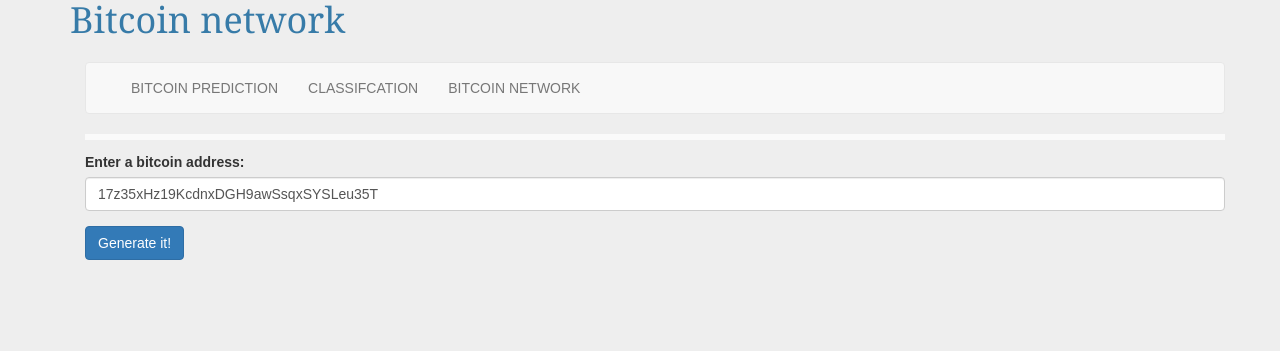
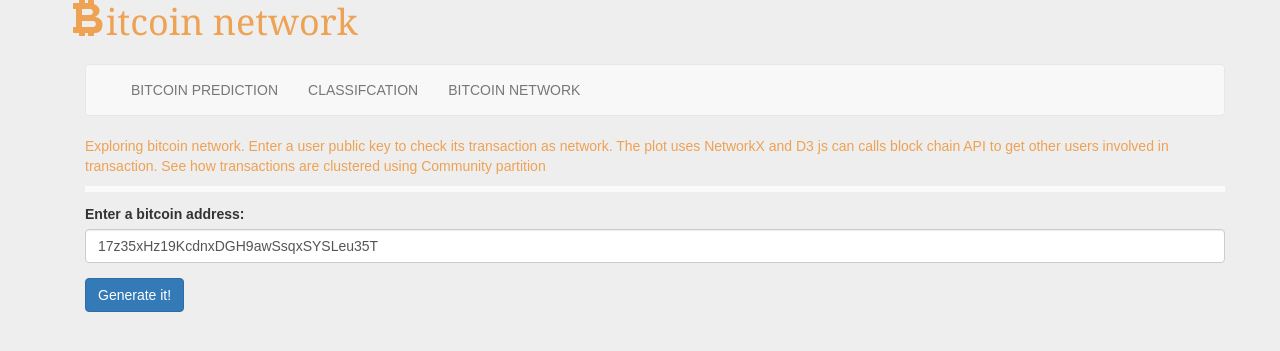
Before and after one commit to jainpranj/bitcoin-network-web-app, a Flask app: page / in a window 1280 px wide. Shown: the top 351 px of the page. Run offline with Flask 2, Linux system fonts and the light colour scheme; parts of the project's set-up code (start-up, migrations or seed data) failed here and were passed over; some libraries are stand-ins or nearby versions.

Commit message:
adding updated ui

```diff
--- a/forms.py
+++ b/forms.py
@@ -34,7 +34,7 @@ class ClassifcationForm(Form):
   n_transactions_per_block = StringField('N TRANSACTIONS PER BLOCK', validators=[DataRequired("Please enter N TRANSACTIONS PER BLOCK.")])
   n_unique_addresses = StringField('N UNIQUE ADDRESSES', validators=[DataRequired("Please enter N UNIQUE ADDRESSES.")])
   total_bitcoins = StringField('TOTAL BITCOINS', validators=[DataRequired("Please enter TOTAL BITCOINS.")])
-  transaction_fees = StringField('TRANSACTION FEES', validators=[DataRequired("Please enter TRANSACTION FEES.")])
+  #transaction_fees = StringField('TRANSACTION FEES', validators=[DataRequired("Please enter TRANSACTION FEES.")])
   transaction_to_trade_ratio_D = StringField('TRANSACTION TO TRADE RATIO', validators=[DataRequired("Please enter TRANSACTION TO TRADE RATIO.")])
   up_down_same = StringField('UP DOWN SAME', validators=[DataRequired("Please enter UP DOWN SAME.")])
 
--- a/models.py
+++ b/models.py
@@ -32,6 +32,7 @@ class Classifcation(object):
 
 
   def get_status(self, signOfPriceChange):
+    print('yo')
     self.signOfPriceChange = signOfPriceChange.title()
     if(self.signOfPriceChange=='1'):
       status="Increase"
--- a/routes.py
+++ b/routes.py
@@ -79,35 +79,7 @@ def success():
               "Inputs": {
                       "input1":
                       [
-                          # {
-                          #         'Column 0': "0",
-                          #         '_id': id1,
-                          #         'width': width,
-                          #         'mid': mid,
-                          #         'mid30': mid30,
-                          #         'imbalance2': imbalance2,
-                          #         'adj_price2': adj_price2,
-                          #         'imbalance4': imbalance4,
-                          #         'adj_price4': adj_price4,
-                          #         'imbalance8': imbalance8,
-                          #         'adj_price8': adj_price8,
-                          #         't30_count': t30_count,
-                          #         't30_av': t30_av,
-                          #         'agg30': agg30,
-                          #         'trend30': trend30,
-                          #         't60_count': t60_count,
-                          #         't60_av': t60_av,
-                          #         'agg60': agg60,
-                          #         'trend60': trend60,
-                          #         't120_count': t120_count,
-                          #         't120_av': t120_av,
-                          #         'agg120': agg120,
-                          #         'trend120': trend120,
-                          #         't180_count': t180_count,
-                          #         't180_av': t180_av,
-                          #         'agg180': agg180,
-                          #         'trend180': trend180,
-                          # }
+
                                               {
                             'Column 0': "1",
                             '_id': id1,
@@ -257,6 +229,7 @@ def classification():
 
   if request.method == "POST":
     if form.validate() == False:
+      print('are you here')
       return render_template("classification.html", form=form)
     else:
 
@@ -273,7 +246,7 @@ def classification():
       n_transactions_per_block = form.n_transactions_per_block.data
       n_unique_addresses = form.n_unique_addresses.data
       total_bitcoins = form.total_bitcoins.data
-      transaction_fees = form.transaction_fees.data
+      #transaction_fees = form.transaction_fees.data
       transaction_to_trade_ratio_D = form.transaction_to_trade_ratio_D.data
       up_down_same = form.up_down_same.data
 
@@ -297,7 +270,7 @@ def classification():
                               'n-transactions-per-block': n_transactions_per_block,
                               'n-unique-addresses': n_unique_addresses,
                               'total-bitcoins': total_bitcoins,
-                              'transaction-fees': transaction_fees,
+                              'transaction-fees': '1',
                               'transaction_to_trade_ratio_D': transaction_to_trade_ratio_D,
                               'up_down_same': "0",
                       }
@@ -334,6 +307,7 @@ def classification():
         print(error.info())
         print(json.loads(error.read()))
       #return  redirect(url_for('success'))
+      print('yo',status)
       if(status=='Increase'):
         return redirect(url_for('increase'))
       else:
@@ -347,6 +321,15 @@ def classification():
 @app.route("/")
 def home():
     return render_template('index.html', context={})
+
+@app.route("/increase")
+def increase():
+    return render_template('decrease.html', context={})
+
+
+@app.route("/decrease")
+def decrease():
+    return render_template('decrease.html', context={})
 
 @app.route("/get_btn", methods=['POST'])
 def get_btn():
--- a/templates/decrease.html
+++ b/templates/decrease.html
@@ -3,11 +3,10 @@
 {% block content %}
   <main class="about-section">
     <div class="container">
-      <form method="POST" action="/success" id="MyForm">
+
         <h2> BTC Price Status </h2>
         <p>The price of BTC is going to go down. </p>
-        {{ form.submit(class="btn-primary") }}
-      </form>
+
     </div>
   </main>
 {% endblock %}
--- a/templates/increase.html
+++ b/templates/increase.html
@@ -3,11 +3,10 @@
 {% block content %}
   <main class="about-section">
     <div class="container">
-      <form method="POST" action="/success" id="MyForm">
+      >
         <h2> BTC Price Status </h2>
         <p>The price of BTC is going to go up. </p>
-        {{ form.submit(class="btn-primary") }}
-      </form>
+
     </div>
   </main>
 {% endblock %}
--- a/templates/layout.html
+++ b/templates/layout.html
@@ -7,7 +7,7 @@
 <link rel=stylesheet type=text/css href="{{ url_for('static', filename='style.css') }}">
 
 <div class=container>
-  <h1>Bitcoin network</h1>
+  <h1 style="color:#EDA254"><span class="glyphicon glyphicon-btc" > </span>itcoin network </h1>
     <br>
       <div class="container">
 <nav class="navbar navbar-default">
@@ -28,6 +28,8 @@
     </div><!-- /.navbar-collapse -->
   </div><!-- /.container-fluid -->
 </nav>
+<div>
+<p style="color:#EDA254">Exploring bitcoin network. Enter a user public key to check its transaction as network. The plot uses NetworkX and D3 js can calls block chain API to get other users involved in transaction. See how transactions are clustered using Community partition</p><div>
   <div class=metanav>
   </div>
   {% for message in get_flashed_messages() %}
--- a/templates/layout1.html
+++ b/templates/layout1.html
@@ -19,7 +19,7 @@
     <header>
 
       <div class="container">
-         <h1>Bitcoin network</h1>
+         <h1 style="color:#EDA254"><span class="glyphicon glyphicon-xbt"> </span>bitcoin network </h1>
          <br>
 <nav class="navbar navbar-default">
   <div class="container-fluid">
--- a/templates/regression.html
+++ b/templates/regression.html
@@ -5,11 +5,14 @@
     <div class="container">
 
     <h2>PREDICTED BITCOIN PRICE</h2>
+    <br>
+    <div>
     <p>Predicted Bit coin price {{bitcoinPrice}}</p>
 
     {% if mid!=''%}
     	<p>Actual Bit coin price is {{mid}}</p>
     {% endif %}
     </div>
+</div>
   </main>
 {% endblock %}
```
Also changed, not shown: templates/classification.html (+5 -8 lines).
